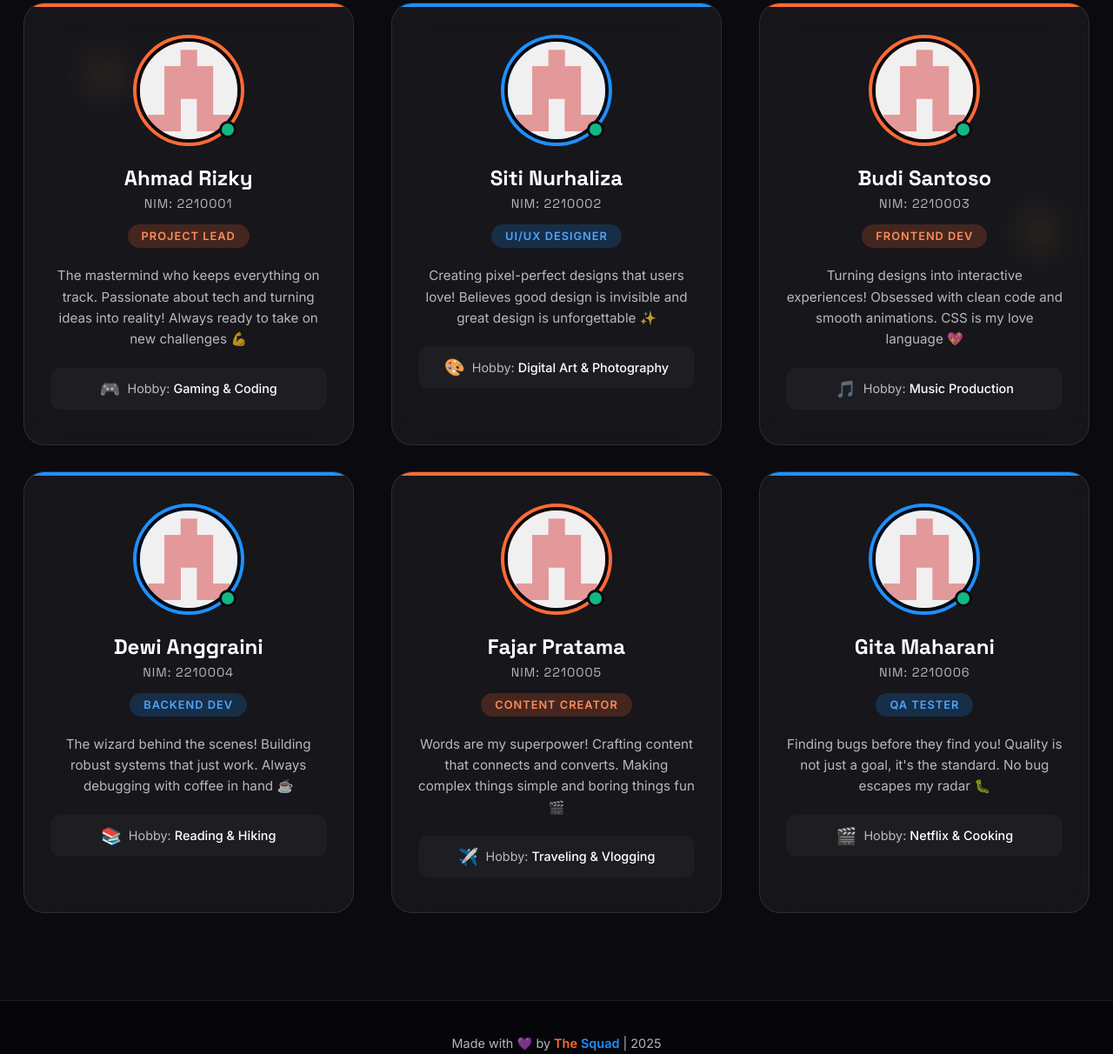
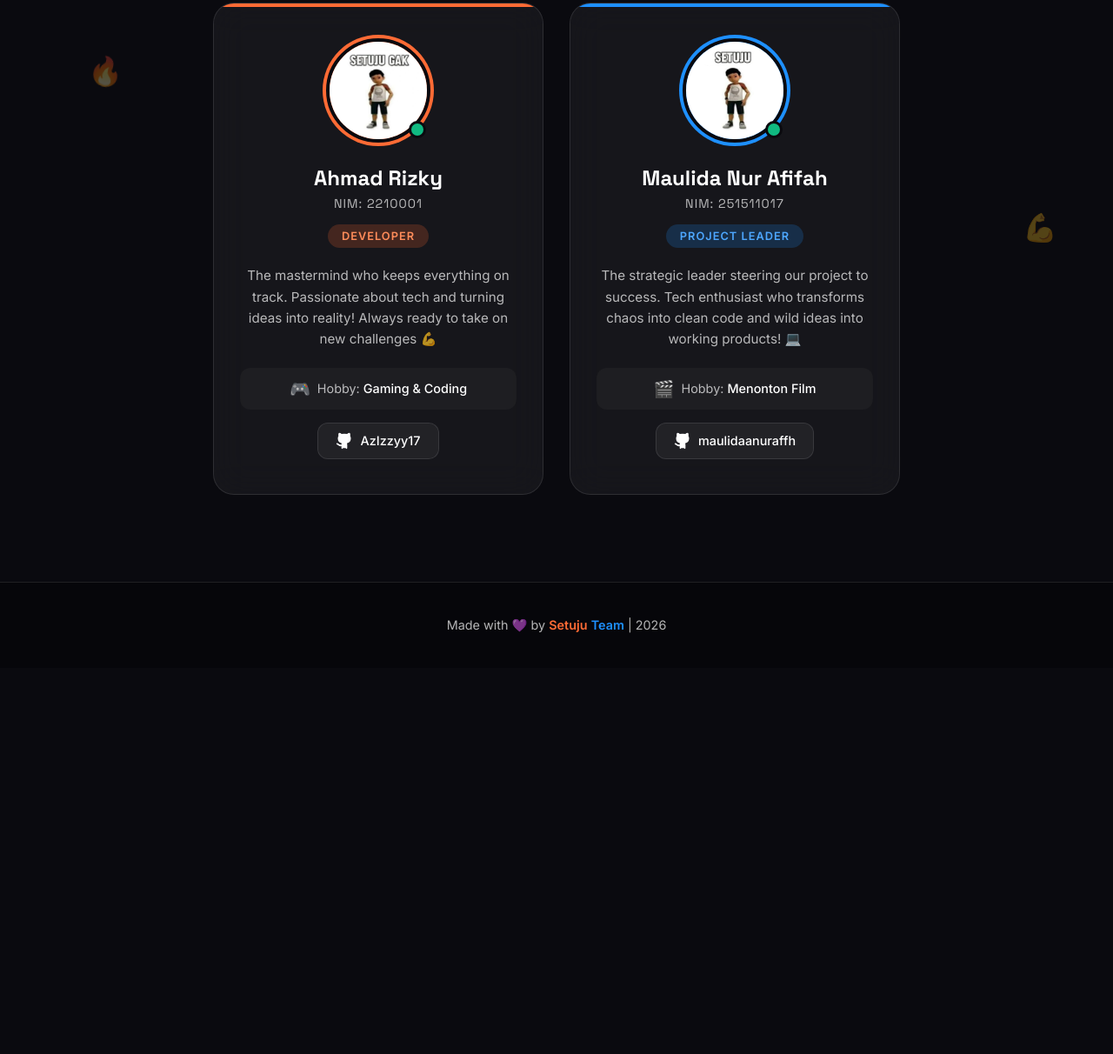
Before and after one commit to maulidaanuraffh/Setuju-Proyek2-PABL, a plain HTML site: page index.html in a window 1280 px wide. Shown: the part 398-1610 px from the top of the page at 87% size. After the commit the page ends 1166 px from the top, so only its background shows below. Drawn offline with Linux system fonts and the light colour scheme.

Commit message:
Update: identitas Maulida

```diff
--- a/index.html
+++ b/index.html
@@ -4,7 +4,7 @@
 <head>
     <meta charset="UTF-8">
     <meta name="viewport" content="width=device-width, initial-scale=1.0">
-    <title>Meet The Squad 🔥 | Our Amazing Team</title>
+    <title>Meet Setuju Team 🔥 | Our Amazing Team</title>
     <meta name="description" content="Get to know our incredible team members - the creative minds behind the magic!">
     <link rel="preconnect" href="https://fonts.googleapis.com">
     <link rel="preconnect" href="https://fonts.gstatic.com" crossorigin>
@@ -28,7 +28,7 @@
     <!-- Header -->
     <header>
         <div class="badge">🎯 Dream Team 2025</div>
-        <h1>Meet <span class="highlight-orange">The</span> <span class="highlight-blue">Squad</span> 🔥</h1>
+        <h1>Meet <span class="highlight-orange">Setuju</span> <span class="highlight-blue">Team</span> 🔥</h1>
         <p class="subtitle">We're not just a team, we're a <span class="accent">family</span>. Get to know the creative
             minds behind the magic! ✨</p>
     </header>
@@ -40,17 +40,23 @@
             <div class="member-card">
                 <div class="profile-wrapper">
                     <div class="profile-ring"></div>
-                    <img src="imagefoto.png" alt="Ahmad Rizky" class="profile-img">
+                    <img src="ikhwan.jpeg" alt="Ahmad Rizky" class="profile-img">
                     <div class="status-dot"></div>
                 </div>
                 <h3 class="member-name">Ahmad Rizky</h3>
                 <p class="member-nim">NIM: 2210001</p>
-                <span class="member-role">Project Lead</span>
+                <span class="member-role">Developer</span>
                 <p class="member-intro">The mastermind who keeps everything on track. Passionate about tech and turning
                     ideas into reality! Always ready to take on new challenges 💪</p>
                 <div class="hobby-section">
                     <span class="hobby-icon">🎮</span>
                     <span class="hobby-text">Hobby: <span>Gaming & Coding</span></span>
+                </div>
+                <div class="social-links">
+                <a href="https://github.com/AzIzzyy17" target="_blank" class="github-btn">
+                    <svg xmlns="http://www.w3.org/2000/svg" width="20" height="20" viewBox="0 0 24 24" fill="none" stroke="currentColor" stroke-width="2" stroke-linecap="round" stroke-linejoin="round" class="github-icon"><path d="M15 22v-4a4.8 4.8 0 0 0-1-3.5c3 0 6-2 6-5.5.08-1.25-.27-2.48-1-3.5.28-1.15.28-2.35 0-3.5 0 0-1 0-3 1.5-2.64-.5-5.36-.5-8 0C6 2 5 2 5 2c-.3 1.15-.3 2.35 0 3.5A5.403 5.403 0 0 0 4 9c0 3.5 3 5.5 6 5.5-.39.49-.68 1.05-.85 1.65-.17.6-.22 1.23-.15 1.85v4"></path><path d="M9 18c-4.51 2-5-2-7-2"></path></svg>
+                    AzIzzyy17
+                </a>
                 </div>
             </div>
 
@@ -58,97 +64,32 @@
             <div class="member-card">
                 <div class="profile-wrapper">
                     <div class="profile-ring"></div>
-                    <img src="imagefoto.png" alt="Siti Nurhaliza" class="profile-img">
+                    <img src="maulida.jpeg" alt="Maulida Nur Afifah" class="profile-img">
                     <div class="status-dot"></div>
                 </div>
-                <h3 class="member-name">Siti Nurhaliza</h3>
-                <p class="member-nim">NIM: 2210002</p>
-                <span class="member-role">UI/UX Designer</span>
-                <p class="member-intro">Creating pixel-perfect designs that users love! Believes good design is
-                    invisible and great design is unforgettable ✨</p>
+                <h3 class="member-name">Maulida Nur Afifah</h3>
+                <p class="member-nim">NIM: 251511017</p>
+                <span class="member-role">Project Leader</span>
+                <p class="member-intro">The strategic leader steering our project to success. Tech enthusiast who transforms
+                    chaos into clean code and wild ideas into working products! 💻</p>
                 <div class="hobby-section">
-                    <span class="hobby-icon">🎨</span>
-                    <span class="hobby-text">Hobby: <span>Digital Art & Photography</span></span>
+                    <span class="hobby-icon">🎬</span>
+                    <span class="hobby-text">Hobby: <span>Menonton Film</span></span>
+                </div>
+                <div class="social-links">
+                <a href="https://github.com/maulidaanuraffh" target="_blank" class="github-btn">
+                    <svg xmlns="http://www.w3.org/2000/svg" width="20" height="20" viewBox="0 0 24 24" fill="none" stroke="currentColor" stroke-width="2" stroke-linecap="round" stroke-linejoin="round" class="github-icon"><path d="M15 22v-4a4.8 4.8 0 0 0-1-3.5c3 0 6-2 6-5.5.08-1.25-.27-2.48-1-3.5.28-1.15.28-2.35 0-3.5 0 0-1 0-3 1.5-2.64-.5-5.36-.5-8 0C6 2 5 2 5 2c-.3 1.15-.3 2.35 0 3.5A5.403 5.403 0 0 0 4 9c0 3.5 3 5.5 6 5.5-.39.49-.68 1.05-.85 1.65-.17.6-.22 1.23-.15 1.85v4"></path><path d="M9 18c-4.51 2-5-2-7-2"></path></svg>
+                    maulidaanuraffh
+                </a>
                 </div>
             </div>
 
-            <!-- Member 3 -->
-            <div class="member-card">
-                <div class="profile-wrapper">
-                    <div class="profile-ring"></div>
-                    <img src="imagefoto.png" alt="Budi Santoso" class="profile-img">
-                    <div class="status-dot"></div>
-                </div>
-                <h3 class="member-name">Budi Santoso</h3>
-                <p class="member-nim">NIM: 2210003</p>
-                <span class="member-role">Frontend Dev</span>
-                <p class="member-intro">Turning designs into interactive experiences! Obsessed with clean code and
-                    smooth animations. CSS is my love language 💖</p>
-                <div class="hobby-section">
-                    <span class="hobby-icon">🎵</span>
-                    <span class="hobby-text">Hobby: <span>Music Production</span></span>
-                </div>
-            </div>
-
-            <!-- Member 4 -->
-            <div class="member-card">
-                <div class="profile-wrapper">
-                    <div class="profile-ring"></div>
-                    <img src="imagefoto.png" alt="Dewi Anggraini" class="profile-img">
-                    <div class="status-dot"></div>
-                </div>
-                <h3 class="member-name">Dewi Anggraini</h3>
-                <p class="member-nim">NIM: 2210004</p>
-                <span class="member-role">Backend Dev</span>
-                <p class="member-intro">The wizard behind the scenes! Building robust systems that just work. Always
-                    debugging with coffee in hand ☕</p>
-                <div class="hobby-section">
-                    <span class="hobby-icon">📚</span>
-                    <span class="hobby-text">Hobby: <span>Reading & Hiking</span></span>
-                </div>
-            </div>
-
-            <!-- Member 5 -->
-            <div class="member-card">
-                <div class="profile-wrapper">
-                    <div class="profile-ring"></div>
-                    <img src="imagefoto.png" alt="Fajar Pratama" class="profile-img">
-                    <div class="status-dot"></div>
-                </div>
-                <h3 class="member-name">Fajar Pratama</h3>
-                <p class="member-nim">NIM: 2210005</p>
-                <span class="member-role">Content Creator</span>
-                <p class="member-intro">Words are my superpower! Crafting content that connects and converts. Making
-                    complex things simple and boring things fun 🎬</p>
-                <div class="hobby-section">
-                    <span class="hobby-icon">✈️</span>
-                    <span class="hobby-text">Hobby: <span>Traveling & Vlogging</span></span>
-                </div>
-            </div>
-
-            <!-- Member 6 -->
-            <div class="member-card">
-                <div class="profile-wrapper">
-                    <div class="profile-ring"></div>
-                    <img src="imagefoto.png" alt="Gita Maharani" class="profile-img">
-                    <div class="status-dot"></div>
-                </div>
-                <h3 class="member-name">Gita Maharani</h3>
-                <p class="member-nim">NIM: 2210006</p>
-                <span class="member-role">QA Tester</span>
-                <p class="member-intro">Finding bugs before they find you! Quality is not just a goal, it's the
-                    standard. No bug escapes my radar 🐛</p>
-                <div class="hobby-section">
-                    <span class="hobby-icon">🎬</span>
-                    <span class="hobby-text">Hobby: <span>Netflix & Cooking</span></span>
-                </div>
-            </div>
         </div>
     </section>
 
     <!-- Footer -->
     <footer>
-        <p class="footer-text">Made with 💜 by <span class="orange">The</span> <span class="blue">Squad</span> | 2025
+        <p class="footer-text">Made with 💜 by <span class="orange">Setuju</span> <span class="blue">Team</span> | 2026
         </p>
     </footer>
 
--- a/styles.css
+++ b/styles.css
@@ -130,10 +130,12 @@ h1 .highlight-blue {
 }
 
 .team-grid {
-    display: grid;
-    grid-template-columns: repeat(auto-fit, minmax(320px, 1fr));
+    display: flex;
+    flex-wrap: wrap;
     gap: 30px;
-    justify-items: center;
+    justify-content: center;
+    max-width: 850px;
+    margin: 0 auto;
 }
 
 /* Member Card */
@@ -322,6 +324,45 @@ h1 .highlight-blue {
     font-weight: 500;
 }
 
+/* GitHub Button */
+.github-btn {
+    display: inline-flex;
+    align-items: center;
+    gap: 8px;
+    padding: 10px 20px;
+    margin-top: 15px;
+    background: rgba(255, 255, 255, 0.05);
+    border: 1px solid var(--glass-border);
+    border-radius: 12px;
+    color: var(--text-primary);
+    text-decoration: none;
+    font-size: 0.9rem;
+    font-weight: 500;
+    transition: all 0.3s ease;
+}
+
+.github-btn:hover {
+    background: rgba(255, 255, 255, 0.1);
+    border-color: rgba(255, 255, 255, 0.3);
+    transform: translateY(-2px);
+}
+
+.member-card:nth-child(odd) .github-btn:hover {
+    border-color: var(--orange);
+    box-shadow: 0 0 20px rgba(255, 107, 53, 0.3);
+}
+
+.member-card:nth-child(even) .github-btn:hover {
+    border-color: var(--blue);
+    box-shadow: 0 0 20px rgba(30, 144, 255, 0.3);
+}
+
+.github-icon {
+    width: 20px;
+    height: 20px;
+    fill: currentColor;
+}
+
 /* Footer */
 footer {
     text-align: center;
@@ -352,7 +393,8 @@ footer {
     }
 
     .team-grid {
-        grid-template-columns: 1fr;
+        flex-direction: column;
+        align-items: center;
     }
 
     .member-card {
```
Also changed, not shown: ikhwan.jpeg (added), maulida.jpeg (added).
